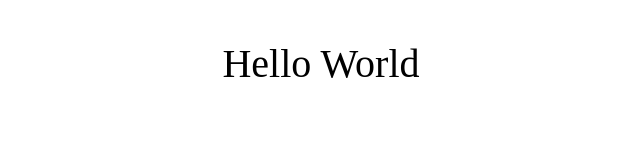
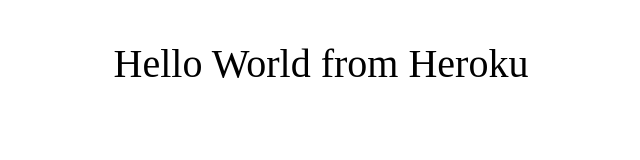
Before and after one commit to Kcils360/PortfolioLab, a website: page public/index.html in a window 1280 px wide. Shown: the whole page, without its empty margins (319-959 px from the left). Drawn offline with Linux system fonts and the light colour scheme.

Commit message:
heroku update

```diff
--- a/public/index.html
+++ b/public/index.html
@@ -5,6 +5,6 @@
     <title>Test Site</title>
   </head>
   <body>
-    <p>Hello World</p>
+    <p>Hello World from Heroku</p>
   </body>
 </html>
```
